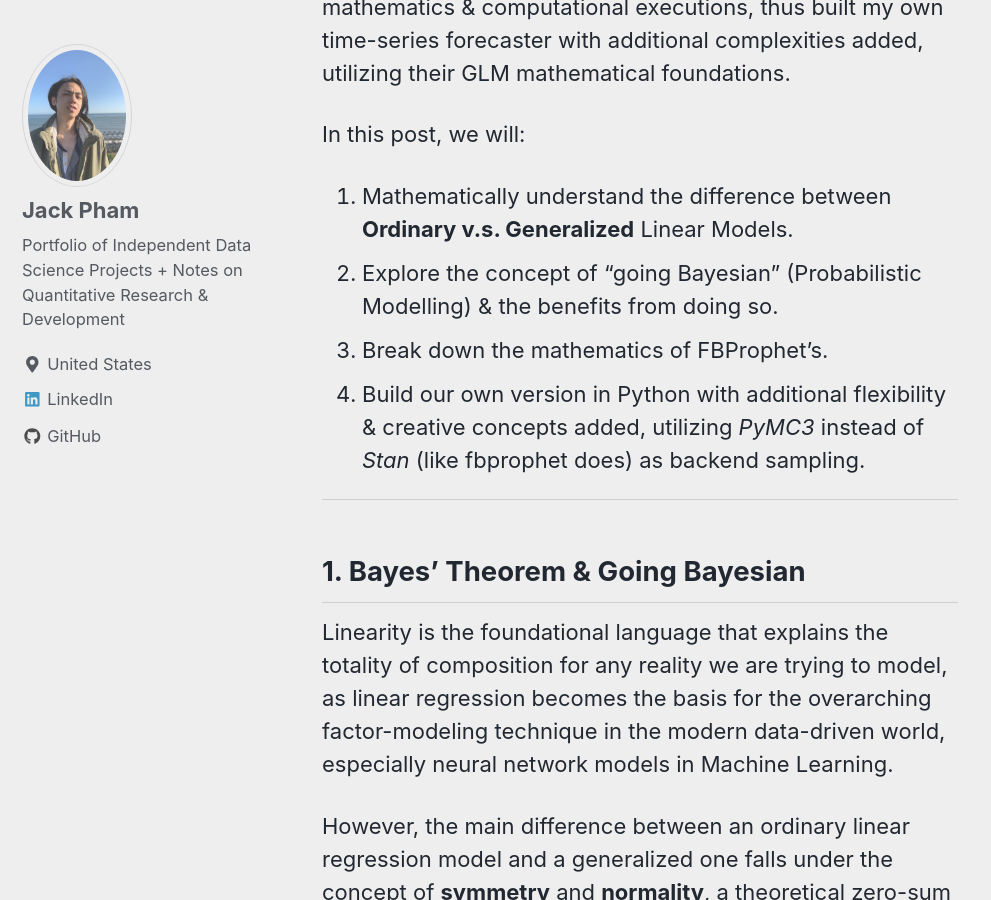
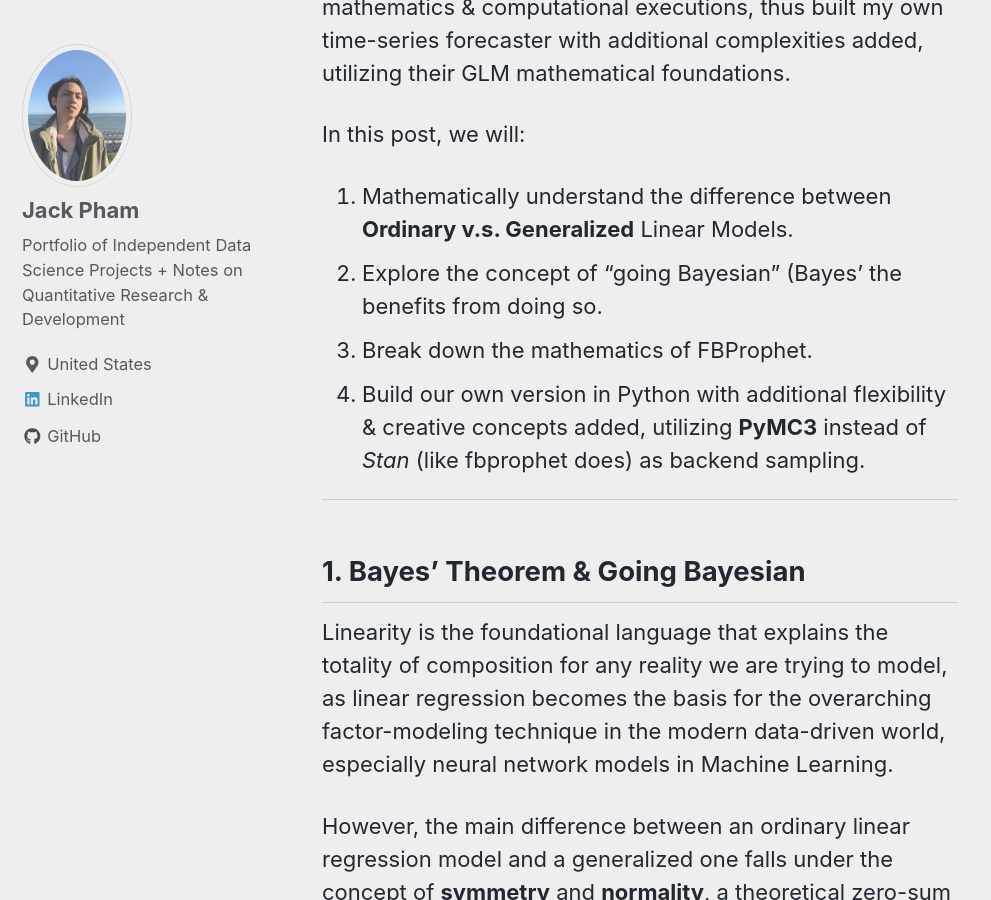
Before and after one commit to jp-quant/jp-quant.github.io, a Jekyll site: the page built from _posts/2020-09-01-fbprophet_bayesian_glm.md, in a window 1280 px wide and 900 px high, scrolled down 655 px. Shown: the whole window, without its empty margins (0-991 px from the left). Built offline with Jekyll 4.4.1, drawn with Linux system fonts in a browser that asks for light colours; nearby versions of some CDN libraries.

Commit message:
_posts/2020-09-01-fbprophet_bayesian_glm.md updated from https://stackedit.io/

```diff
--- a/_posts/2020-09-01-fbprophet_bayesian_glm.md
+++ b/_posts/2020-09-01-fbprophet_bayesian_glm.md
@@ -7,9 +7,9 @@ After spending a couple weeks on my spare time reading Facebook's published [res
 In this post, we will:
 
 1. Mathematically understand the difference between **Ordinary v.s. Generalized** Linear Models.
-1. Explore the concept of "going Bayesian" (Probabilistic Modelling) & the benefits from doing so.
-2. Break down the mathematics of FBProphet's.
-3. Build our own version in Python with additional flexibility & creative concepts added, utilizing *PyMC3* instead of *Stan* (like fbprophet does) as backend sampling.
+1. Explore the concept of "going Bayesian" (Bayes'  the benefits from doing so.
+2. Break down the mathematics of FBProphet.
+3. Build our own version in Python with additional flexibility & creative concepts added, utilizing **PyMC3** instead of *Stan* (like fbprophet does) as backend sampling.
 
 
 ---
```
Also changed, not shown: other parts of _posts/2020-09-01-fbprophet_bayesian_glm.md (+1 -1 lines).
